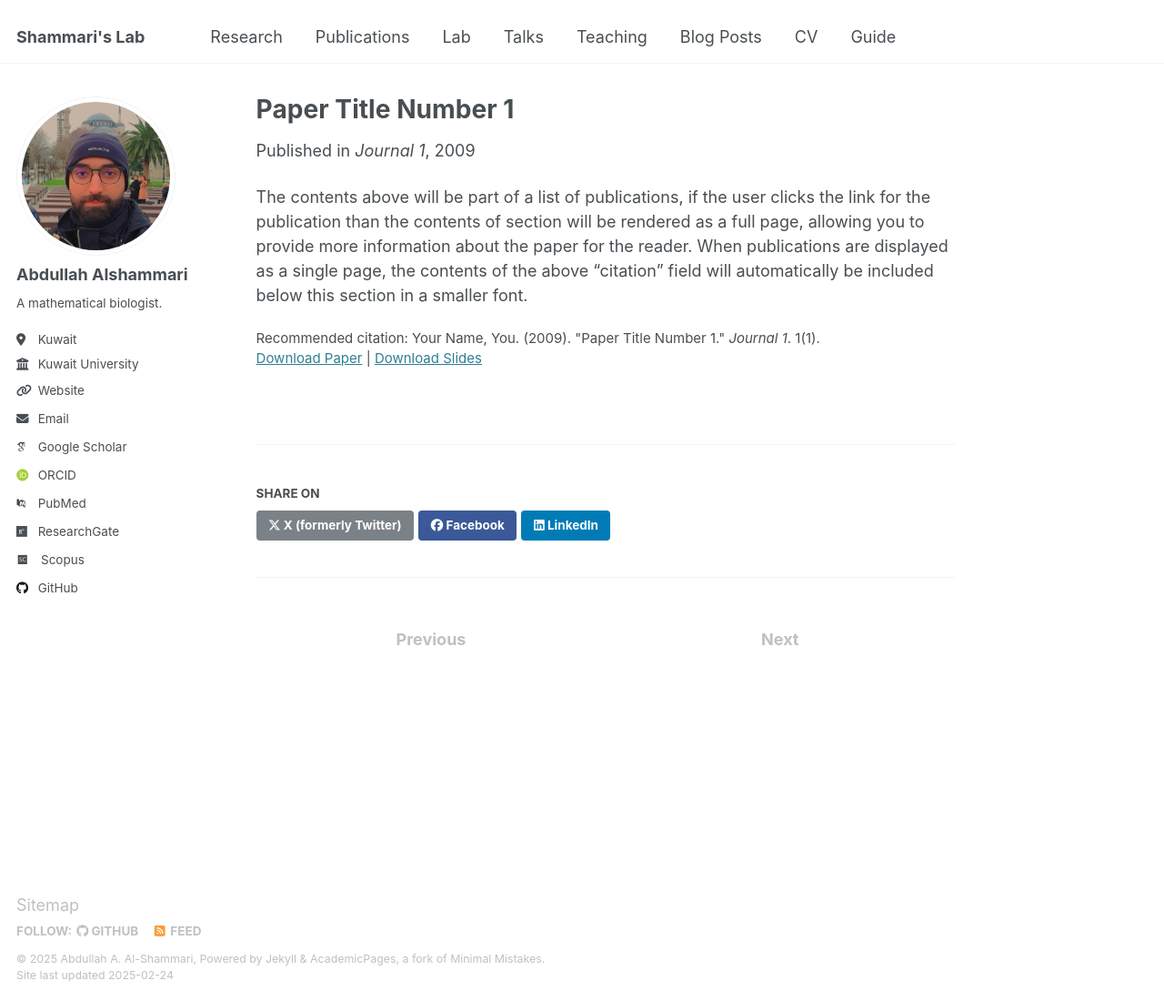
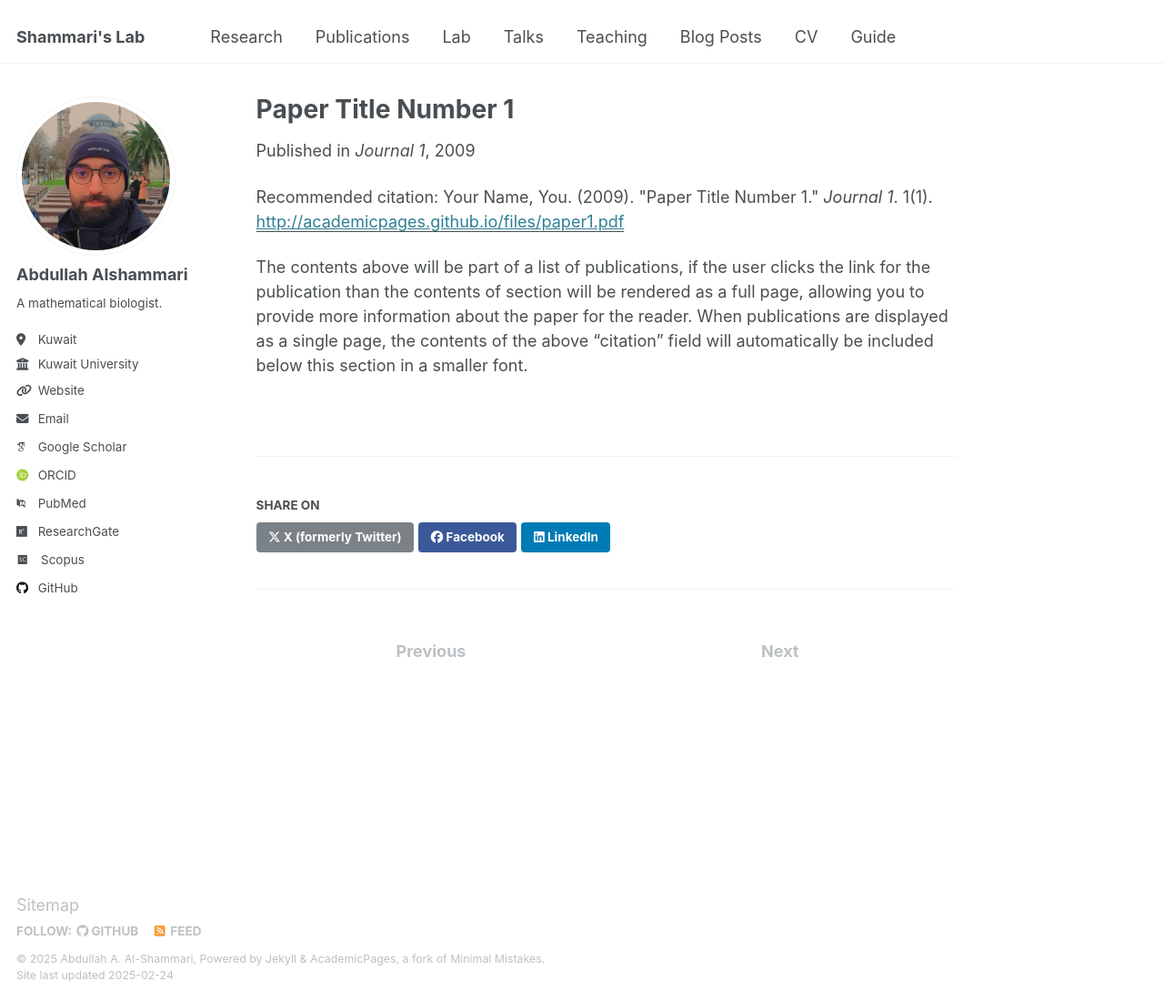
Before and after one commit to shammari/aleph, a Jekyll site: the page built from _publications/2009-10-01-paper-title-number-1.md, in a window 1280 px wide and 1100 px high. Shown: the whole window at 91% size. Built offline with Jekyll 4.4.1, drawn with Linux system fonts in a browser that asks for light colours; some web fonts are replaced.

Commit message:
Update single.html

```diff
--- a/_layouts/single.html
+++ b/_layouts/single.html
@@ -28,7 +28,7 @@ layout: default
         <header>
           {% if page.title %}<h1 class="page__title" itemprop="headline">{{ page.title | markdownify | remove: "<p>" | remove: "</p>" }}</h1>{% endif %}
           {% if page.read_time %}
-            <p class="page__meta"><i class="fa fa-clock" aria-hidden="true"></i> {% include read-time.html %}</p>
+            <p class="page__meta"><i class="fa fa-clock-o" aria-hidden="true"></i> {% include read-time.html %}</p>
           {% endif %}
         {% if page.modified %}
           <p class="page__date"><strong><i class="fa fa-fw fa-calendar" aria-hidden="true"></i> {{ site.data.ui-text[site.locale].date_label | default: "Published:" }}</strong> <time datetime="{{ page.modified | date: "%Y-%m-%d" }}">{{ page.modified | date: "%B %d, %Y" }}</time></p>
@@ -41,24 +41,19 @@ layout: default
         {% elsif page.date %}
           <p class="page__date"><strong><i class="fa fa-fw fa-calendar" aria-hidden="true"></i> {{ site.data.ui-text[site.locale].date_label | default: "Published:" }}</strong> <time datetime="{{ page.date | date_to_xmlschema }}">{{ page.date | default: "1900-01-01" | date: "%B %d, %Y" }}</time></p>
         {% endif %}
+
+
+        {% if page.citation and page.paperurl %}
+          <p>Recommended citation: {{ page.citation }} <a href="{{ page.paperurl }}"><u>{{ page.paperurl }}</u></a></p>
+        {% elsif page.citation %}
+          <p>Recommended citation: {{ page.citation }} </p>
+        {% endif %}
+
         </header>
       {% endunless %}
 
       <section class="page__content" itemprop="text">
         {{ content }}
-
-        {% if page.citation and page.paperurl and page.slidesurl %}
-          <p style="font-size: smaller">Recommended citation: {{ page.citation }}<br /><a href="{{ page.paperurl }}">Download Paper</a> | <a href="{{ page.slidesurl }}">Download Slides</a></p>
-        {% elsif page.citation and page.paperurl %}
-          <p style="font-size: smaller">Recommended citation: {{ page.citation }}<br /><a href="{{ page.paperurl }}">Download Paper</a></p>
-        {% elsif page.citation and page.slidesurl %}
-          <p style="font-size: smaller">Recommended citation: {{ page.citation }}<br /><a href="{{ page.slidesurl }}">Download Slides</a></p>
-        {% elsif page.citation %}
-          <p style="font-size: smaller">Recommended citation: {{ page.citation }}</p>
-        {% elsif page.slidesurl %}
-          <p style="font-size: smaller"><a href="{{ page.slidesurl }}">Download Slides</a></p>
-        {% endif %}
-
         {% if page.link %}<div><a href="{{ page.link }}" class="btn">{{ site.data.ui-text[site.locale].ext_link_label | default: "Direct Link" }}</a></div>{% endif %}
       </section>
 
```
